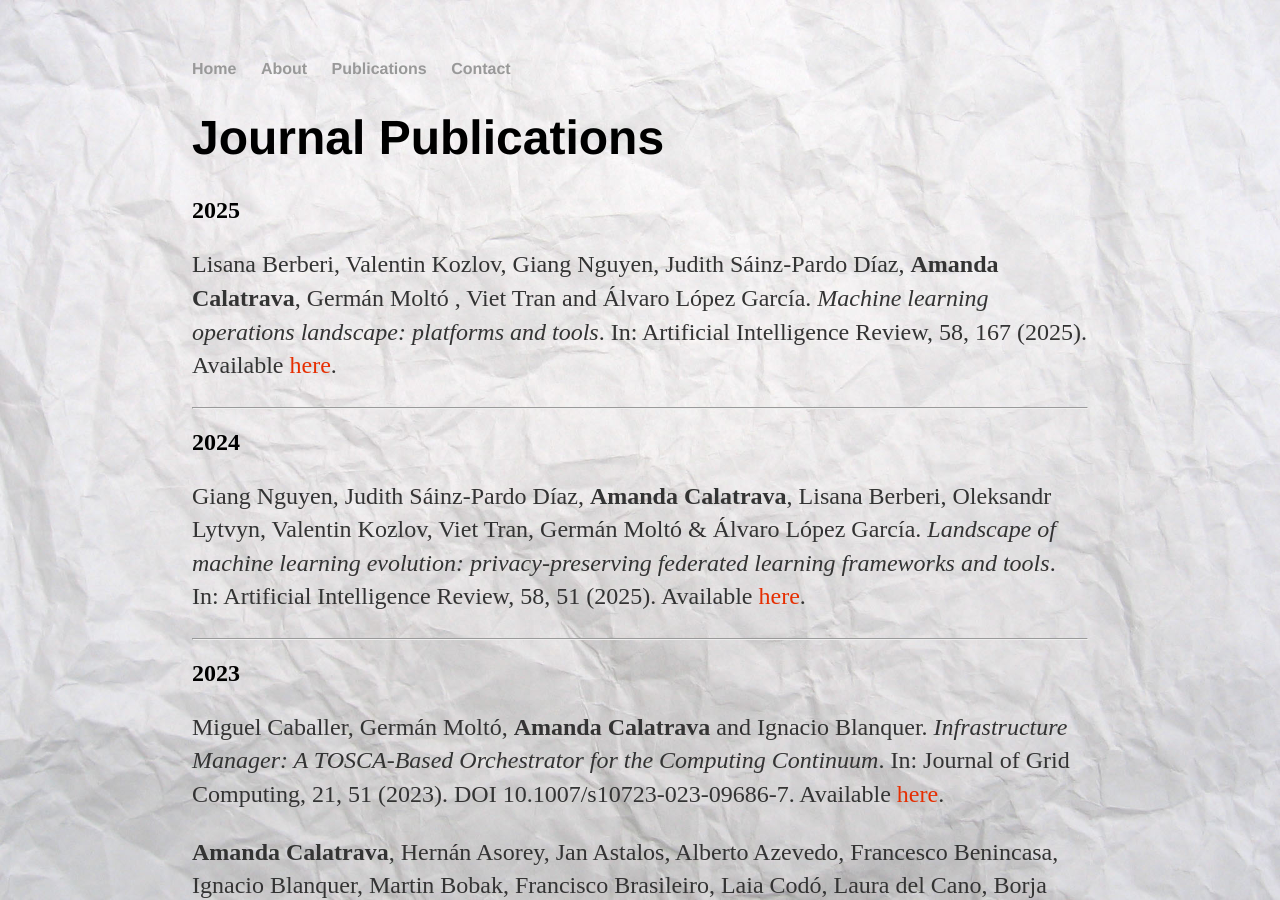
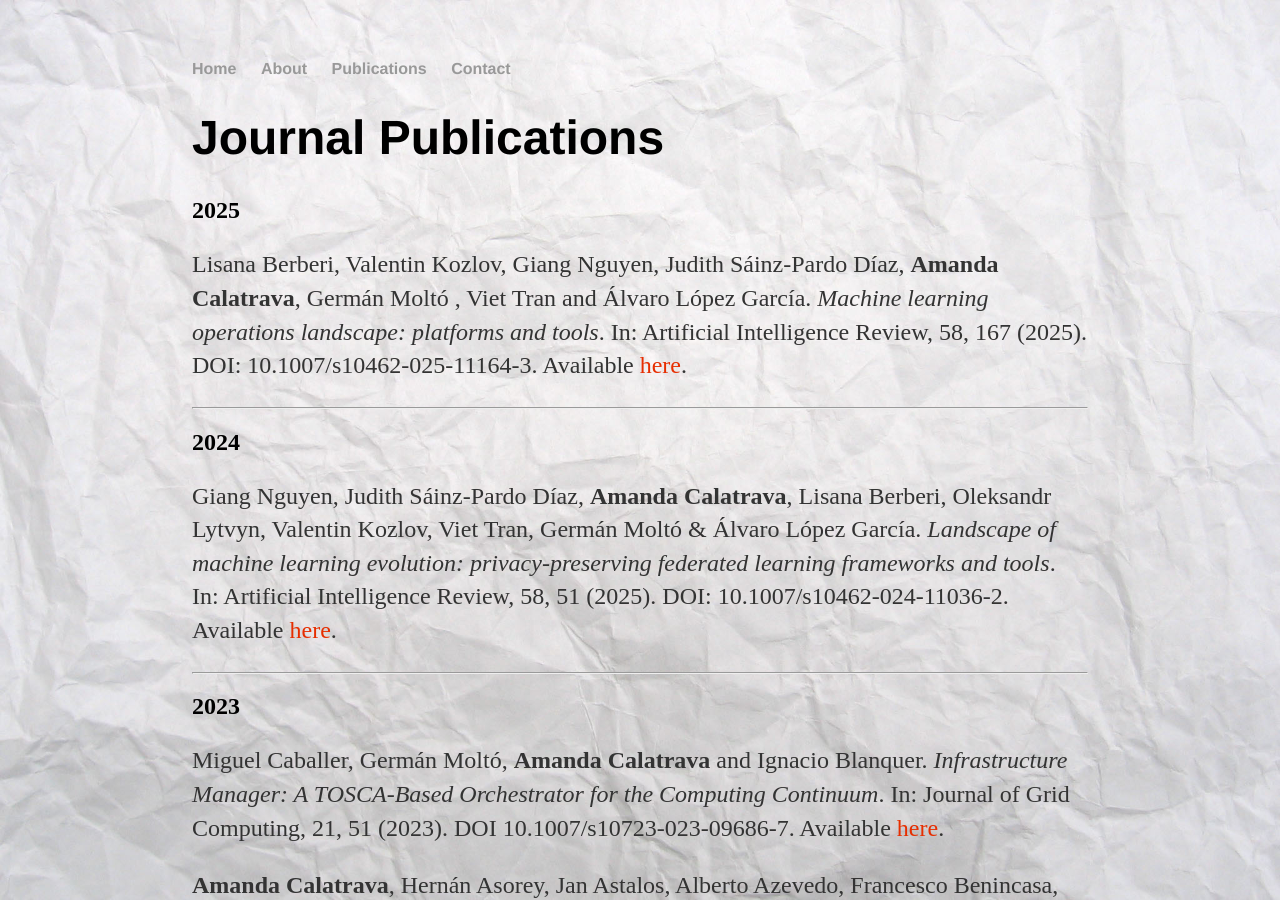
Before and after one commit to amcaar/amcaar.github.io, a Jekyll site: the page built from cv/index.html, in a window 1280 px wide and 900 px high. Built offline with Jekyll 4.4.1, drawn with Linux system fonts in a browser that asks for light colours.

Commit message:
Add DOIs to AI publications

```diff
--- a/cv/index.html
+++ b/cv/index.html
@@ -9,14 +9,14 @@ title: Publications of Amanda Calatrava
 		<h2>2025</h2>
 		<p>Lisana Berberi, Valentin Kozlov, Giang Nguyen, Judith Sáinz-Pardo Díaz, <strong>Amanda Calatrava</strong>,  Germán Moltó , Viet Tran and Álvaro López García.
 			<em>Machine learning operations landscape: platforms and tools</em>.
-			In: Artificial Intelligence Review, 58, 167 (2025). Available
+			In: Artificial Intelligence Review, 58, 167 (2025). DOI: 10.1007/s10462-025-11164-3. Available
 			<a class="link" href="https://link.springer.com/article/10.1007/s10462-025-11164-3">here</a>.</p>
 		<hr>
 
 		<h2>2024</h2>
 		<p>Giang Nguyen, Judith Sáinz-Pardo Díaz, <strong>Amanda Calatrava</strong>, Lisana Berberi, Oleksandr Lytvyn, Valentin Kozlov, Viet Tran, Germán Moltó & Álvaro López García.
 			<em>Landscape of machine learning evolution: privacy-preserving federated learning frameworks and tools</em>.
-			In: Artificial Intelligence Review, 58, 51 (2025). Available
+			In: Artificial Intelligence Review, 58, 51 (2025). DOI: 10.1007/s10462-024-11036-2. Available
 			<a class="link" href="https://link.springer.com/article/10.1007/s10462-024-11036-2">here</a>.</p>
 		<hr>
 
```
